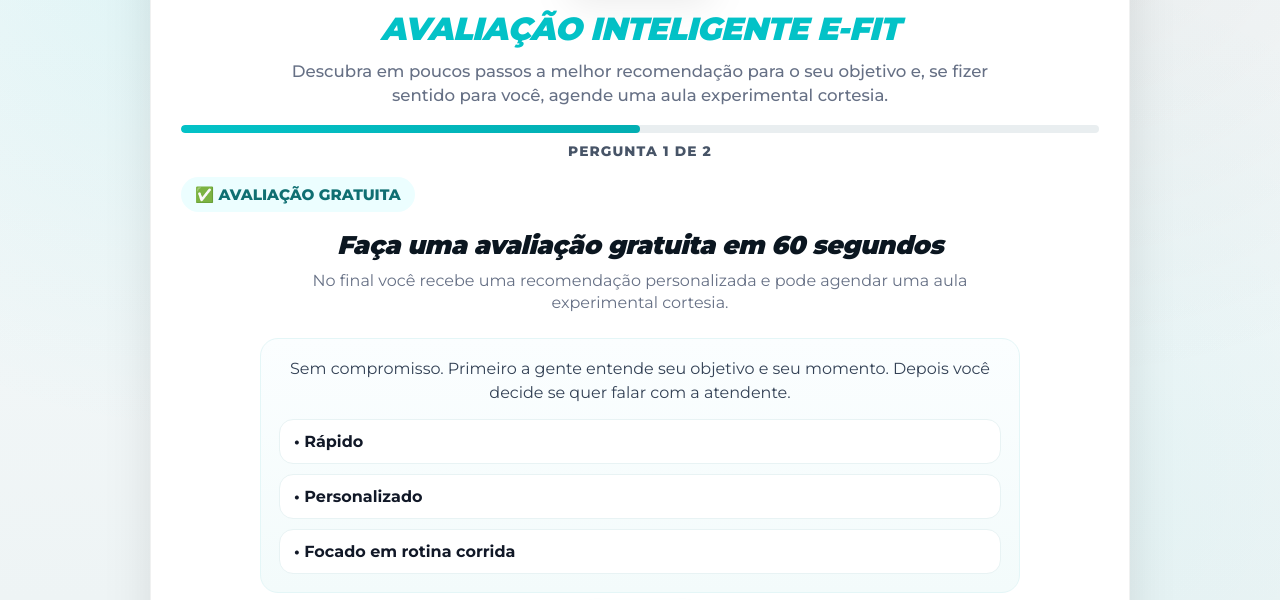
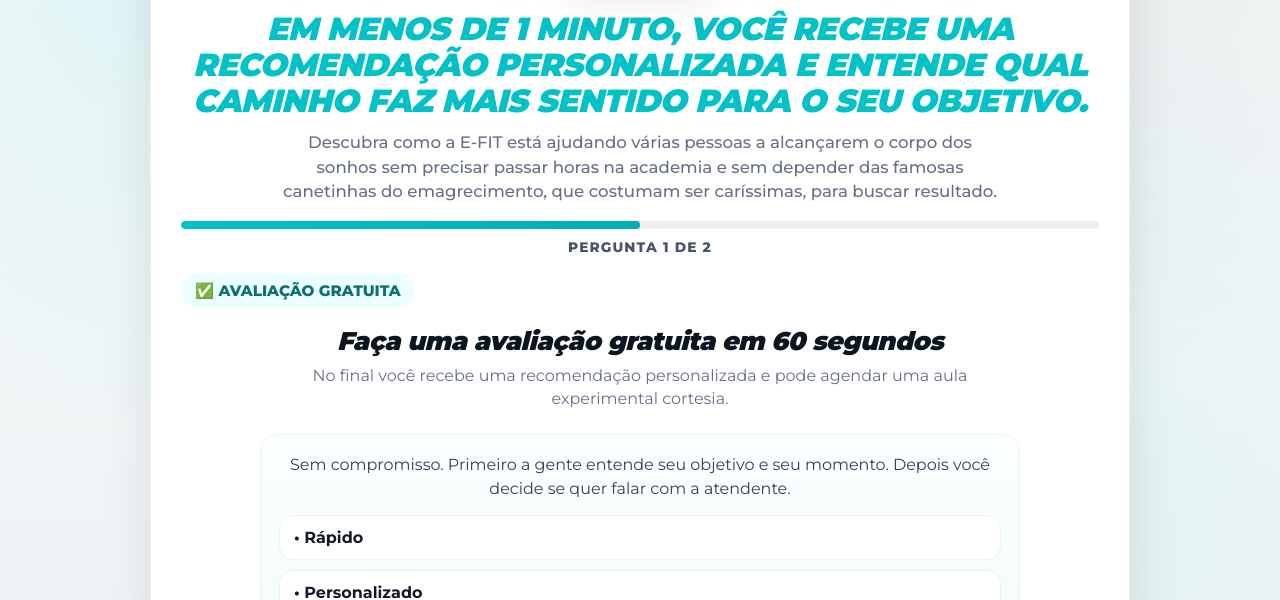
Before and after one commit to JessicaEfit/EFIT, a website: page index.html in a window 1280 px wide. Shown: the part 200-800 px from the top of the page. Drawn offline with Linux system fonts and the light colour scheme; no server answers.

Commit message:
Update index.html

```diff
--- a/index.html
+++ b/index.html
@@ -6,7 +6,7 @@
   <title>Quiz E-FIT | Avaliação Gratuita</title>
   <meta
     name="description"
-    content="Faça sua avaliação gratuita da E-FIT em 60 segundos e receba uma recomendação personalizada."
+    content="Descubra em menos de 1 minuto o melhor plano da E-FIT para o seu objetivo com uma avaliação gratuita e sem compromisso."
   />
 
   <link rel="preconnect" href="https://fonts.googleapis.com" />
@@ -42,9 +42,6 @@
       alt=""
     />
   </noscript>
-
-  <!-- Supabase JS -->
-
 </head>
 <body>
   <div class="page-bg"></div>
@@ -54,10 +51,10 @@
       <header class="quiz-header">
         <img src="./logo.png" alt="Logo E-FIT" class="quiz-logo" />
 
-        <h1 class="quiz-title">Avaliação Inteligente E-FIT</h1>
+        <h1 class="quiz-title">Em menos de 1 minuto, você recebe uma recomendação personalizada e entende qual caminho faz mais sentido para o seu objetivo.</h1>
+
         <p class="quiz-subtitle">
-          Descubra em poucos passos a melhor recomendação para o seu objetivo e,
-          se fizer sentido para você, agende uma aula experimental cortesia.
+          Descubra como a E-FIT está ajudando várias pessoas a alcançarem o corpo dos sonhos sem precisar passar horas na academia e sem depender das famosas canetinhas do emagrecimento, que costumam ser caríssimas, para buscar resultado.
         </p>
 
         <div class="progress-track" aria-label="Progresso do quiz">
```
